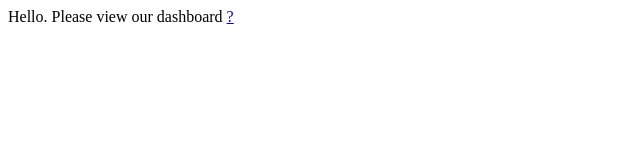
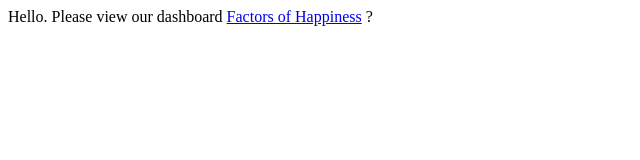
Before and after one commit to Churroholics/Churroholics.github.io, a plain HTML site: page index.html in a window 1280 px wide. Shown: the whole page, without its empty margins (0-640 px from the left). Drawn offline with Linux system fonts and the light colour scheme.

Commit message:
Update index.html

```diff
--- a/index.html
+++ b/index.html
@@ -1 +1,4 @@
-<p>Hello. Please view our dashboard <a href="correltest.html"correltest</a> ?</p>
+<head>
+  <title>DSO 510 - Churroholics Project 2</title>
+</head>
+<p>Hello. Please view our dashboard <a href="correltest.html">Factors of Happiness</a> ?</p>
```
